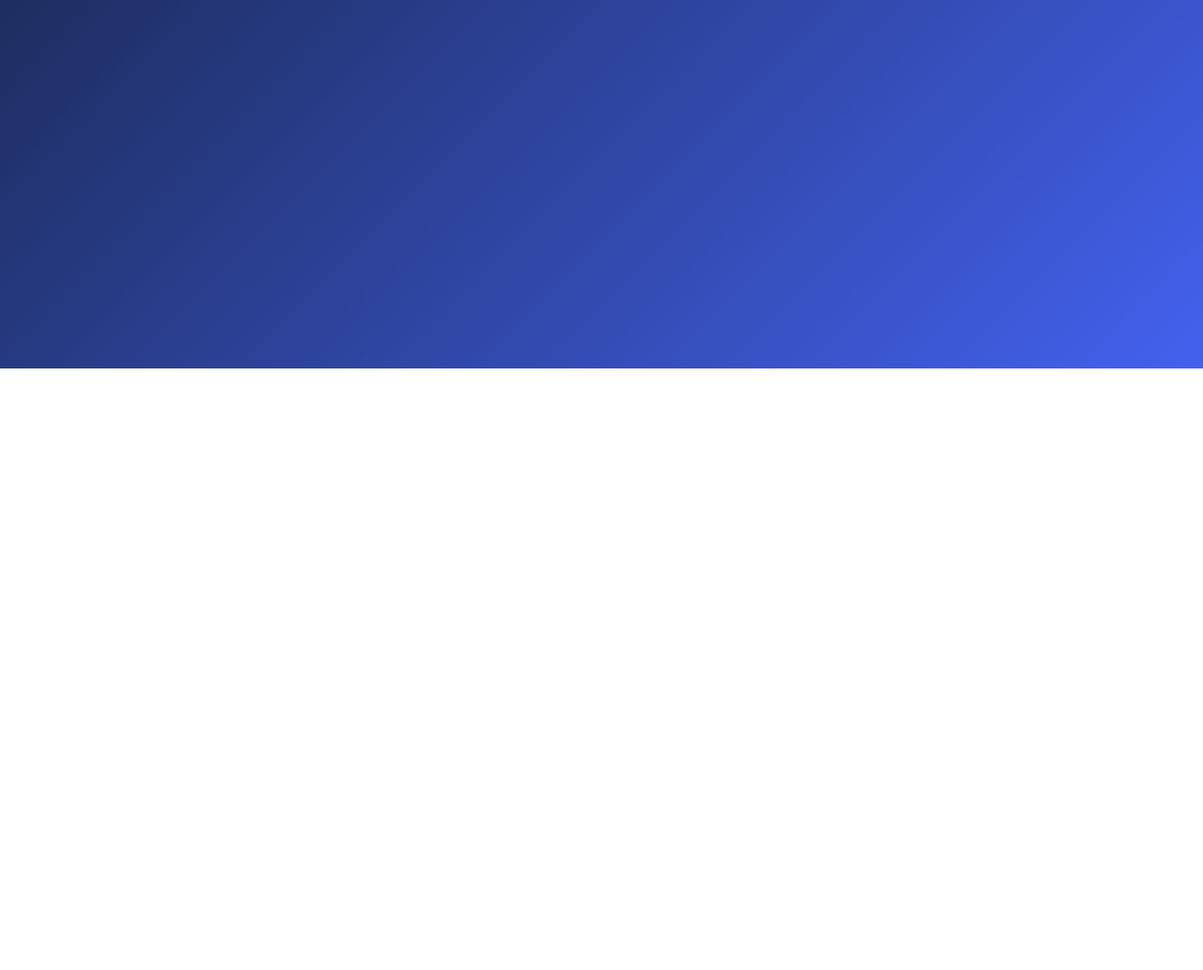
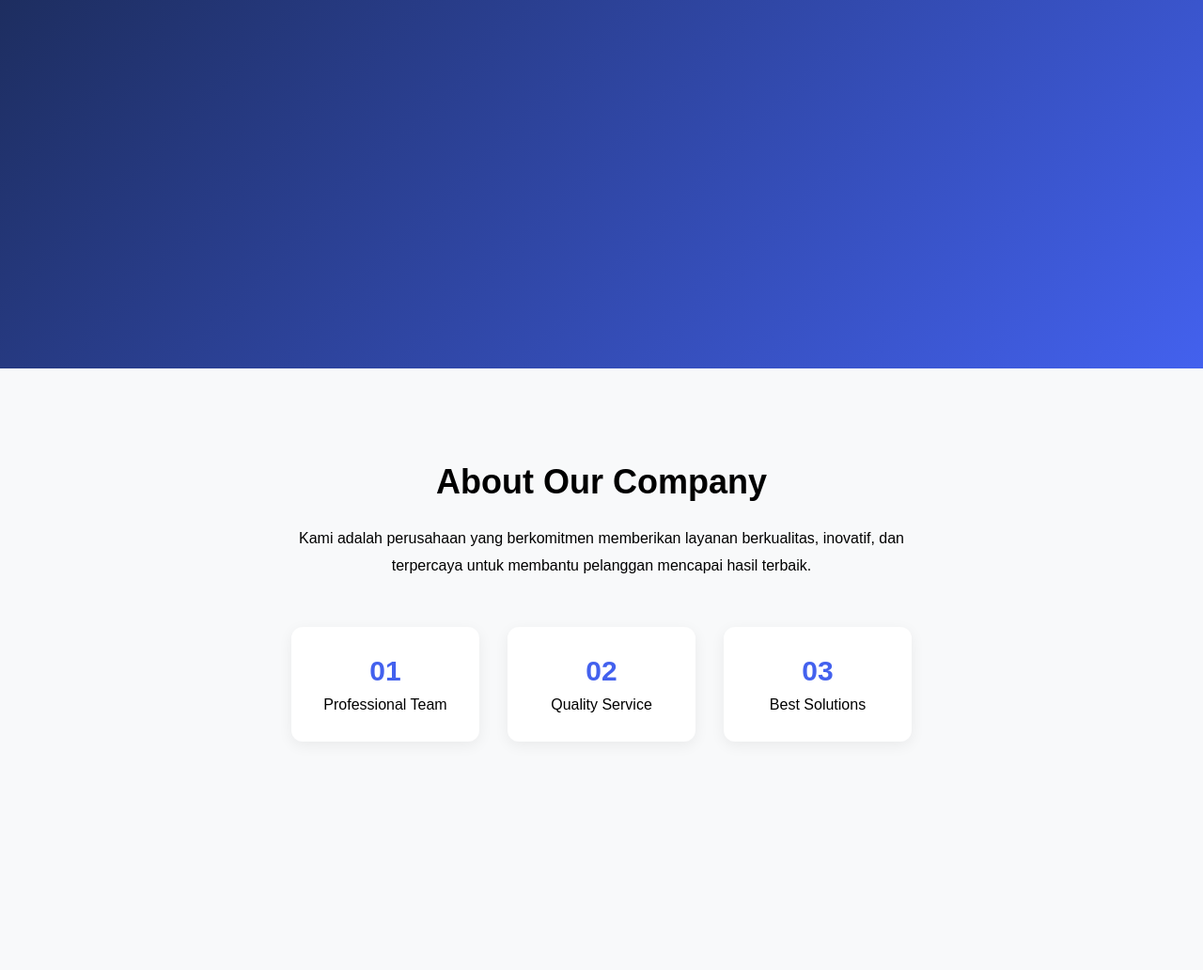
Before and after one commit to dyalikaaaa/belajar-git, a plain HTML site: page index.html in a window 1280 px wide. Shown: the part 408-1440 px from the top of the page at 94% size. Before the commit the page ends 800 px from the top, so only its background shows below. Drawn offline with Linux system fonts and the light colour scheme.

Commit message:
Update index.html

```diff
--- a/index.html
+++ b/index.html
@@ -199,10 +199,34 @@
 
 
 
-    <!-- ================================= -->
-    <!-- SECTION 2: ABOUT / TENTANG KAMI   -->
-    <!-- Paste kode HTML Section 2 di sini -->
-    <!-- ================================= -->
+<section class="about" id="about">
+  <div class="about-content">
+    <h2>About Our Company</h2>
+    <p>
+      Kami adalah perusahaan yang berkomitmen
+      memberikan layanan berkualitas, inovatif,
+      dan terpercaya untuk membantu pelanggan
+      mencapai hasil terbaik.
+    </p>
+
+    <div class="features">
+      <div class="feature">
+        <h3>01</h3>
+        <p>Professional Team</p>
+      </div>
+
+      <div class="feature">
+        <h3>02</h3>
+        <p>Quality Service</p>
+      </div>
+
+      <div class="feature">
+        <h3>03</h3>
+        <p>Best Solutions</p>
+      </div>
+    </div>
+  </div>
+</section>
 
 
 
```
